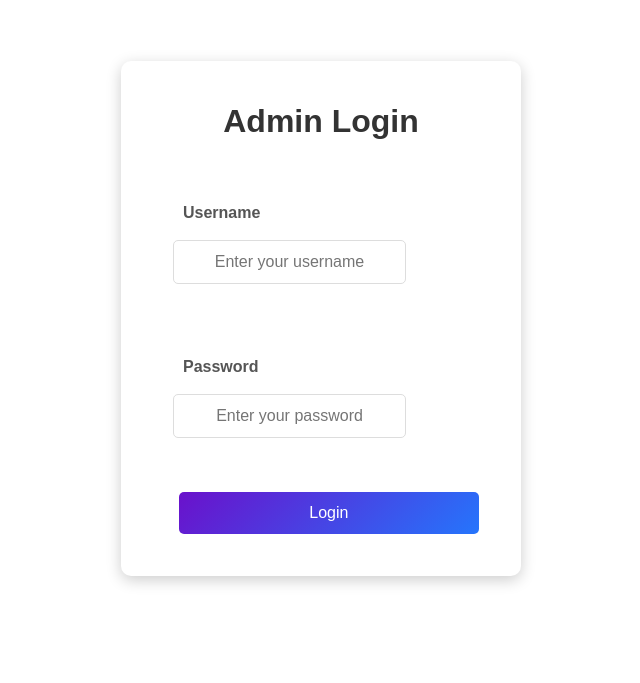
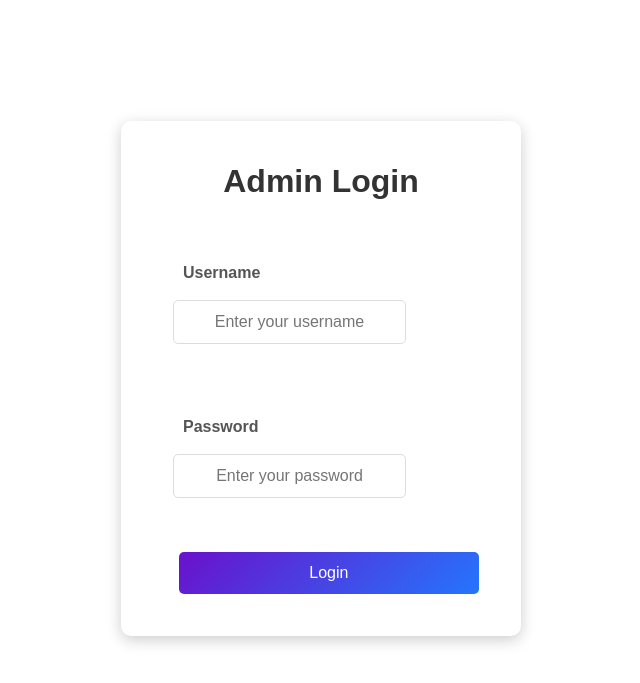
Before and after one commit to bhotw/354_attendance, a React (Create React App) app in the folder admin/: page /login in a window 1280 px wide. Shown: the part 147-830 px from the top of the page, without its empty margins (319-959 px from the left). Built offline with nearby package versions, Linux system fonts and the light colour scheme; no server answers.

Commit message:
trying to fix the overflow issue

```diff
--- a/admin/src/components/RegisterTeamMember.css
+++ b/admin/src/components/RegisterTeamMember.css
@@ -5,10 +5,12 @@
   box-sizing: border-box;
 }
 
-body {
+html, body {
   font-family: 'Arial', sans-serif;
   background-color: #f4f6f9;
   margin: 60px;
+  height: 100%;
+  overflow-y: auto;
 }
 
 
@@ -27,8 +29,6 @@ body {
   padding: 30px;
   width: 100%;
   max-width: 100%;
-   overflow-y: auto;
-  max-height: 90vh;
   border-radius: 8px;
   box-shadow: 0 0 10px rgba(0, 0, 0, 0.1);
 }
```
